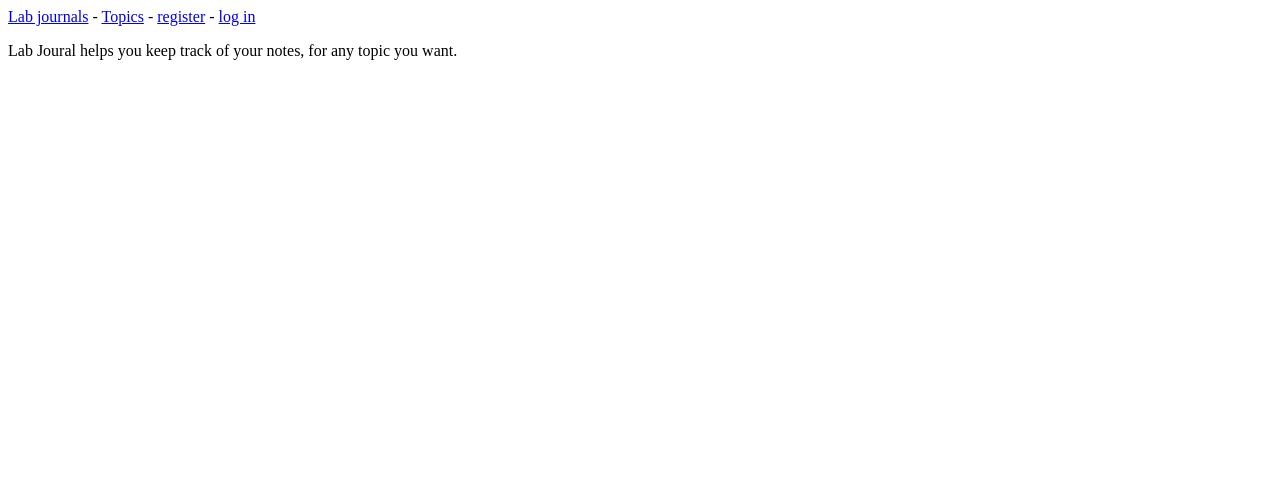
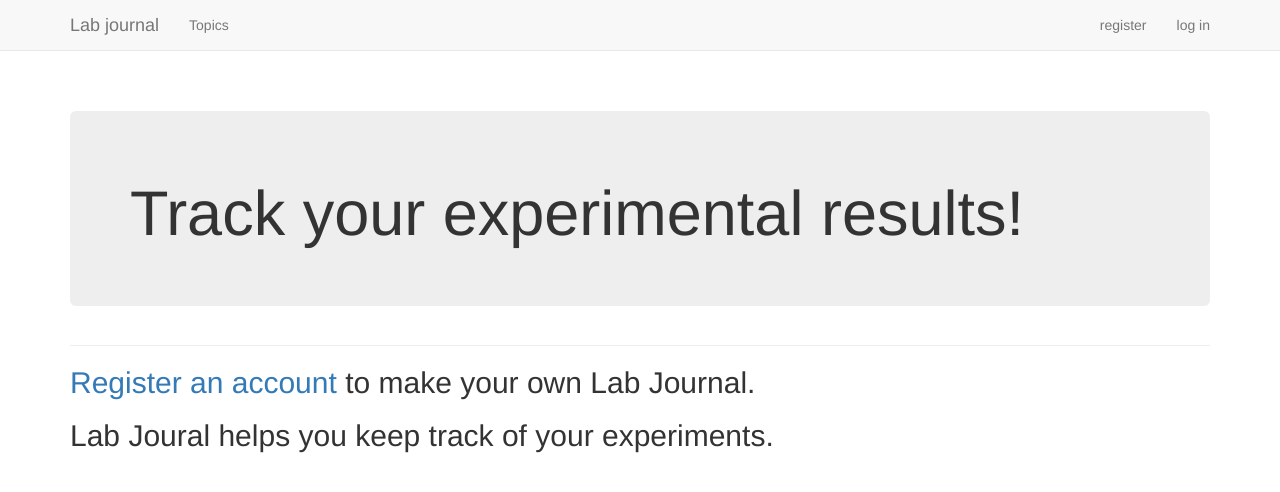
Before and after one commit to paulsok/lab_journal, a Django app: page / in a window 1280 px wide. Shown: the top 492 px of the page. Run offline with Django 3.2, Linux system fonts and the light colour scheme; some libraries are stand-ins or nearby versions.

Commit message:
jumbotron, bootstrap3, index.html

```diff
--- a/lab_journals/templates/base.html
+++ b/lab_journals/templates/base.html
@@ -1,13 +1,51 @@
-<p>
-    <a href="{% url 'index' %}">Lab journals</a> -
-    <a href="{% url 'topics' %}">Topics</a> -
-    {% if user.is_authenticated %}
-        Hello, {{ user.username }}.
-        <a href="{% url 'logout' %}">log out</a>
-    {% else %}
-        <a href="{% url 'register' %}">register</a> -
-        <a href="{% url 'login' %}">log in</a>
-    {% endif %}
-</p>
+{% load bootstrap3 %}
+<!DOCTYPE html>
+<html lang="en">
+    <head>
+        <meta charset="utf-8">
+        <meta http-equiv="X-UA-Compatible" content="IE=edge">
+        <meta name="viewport" content="width=device-width, initial-scale=1">
 
-{% block content %}{% endblock content %}
+        <title>Lab journal</title>
+        {% bootstrap_css %}
+        {% bootstrap_javascript %}
+    </head>
+
+    <body>
+      <!-- Static navbar -->
+     <nav class="navbar navbar-default navbar-static-top">
+      <div class="container">
+        <div class="navbar-header">
+          <button type="button" class="navbar-toggle collapsed"
+              data-toggle="collapse" data-target="#navbar"
+              aria-expanded="false" aria-controls="navbar">
+          </button>
+          <a class="navbar-brand" href="{% url 'index' %}">
+              Lab journal</a>
+        </div>
+        <div id="navbar" class="navbar-collapse collapse">
+          <ul class="nav navbar-nav">
+            <li><a href="{% url 'topics' %}">Topics</a></li>
+          </ul>
+          <ul class="nav navbar-nav navbar-right">
+            {% if user.is_authenticated %}
+              <li><a>Hello, {{ user.username }}.</a></li>
+              <li><a href="{% url 'logout' %}">log out</a></li>
+            {% else %}
+              <li><a href="{% url 'register' %}">register</a></li>
+              <li><a href="{% url 'login' %}">log in</a></li>
+            {% endif %}
+          </ul>
+        </div><!--/.nav-collapse -->
+      </div>
+    </nav>
+    <div class="container">
+      <div class="page-header">
+        {% block header %}{% endblock header %}
+      </div>
+      <div>
+        {% block content %}{% endblock content %}
+      </div>
+    </div> <!-- /container -->
+    </body>
+</html>
--- a/lab_journals/templates/index.html
+++ b/lab_journals/templates/index.html
@@ -1,4 +1,15 @@
 {% extends "base.html" %}
+{% block header %}
+<div class='jumbotron'>
+    <h1>Track your experimental results!</h1>
+</div>
+{% endblock header %}
+
 {% block content %}
-    <p>Lab Joural helps you keep track of your notes, for any topic you want.</p>
+    <h2>
+        <a href="{% url 'register' %}">Register an account</a> to make your own Lab Journal.
+    </h2>
+    <h2>
+       Lab Joural helps you keep track of your experiments.
+    </h2>
 {% endblock content %}
--- a/lab_journals/views.py
+++ b/lab_journals/views.py
@@ -8,7 +8,7 @@ from .models import Topic, Entry
 
 
 def index(request):
-    """The home page for Learning Log"""
+    """The home page for Lab Journal"""
     return render(request, 'index.html')
 
 @login_required
```
Also changed, not shown: lab_journal/settings.py (+7 -0 lines).
